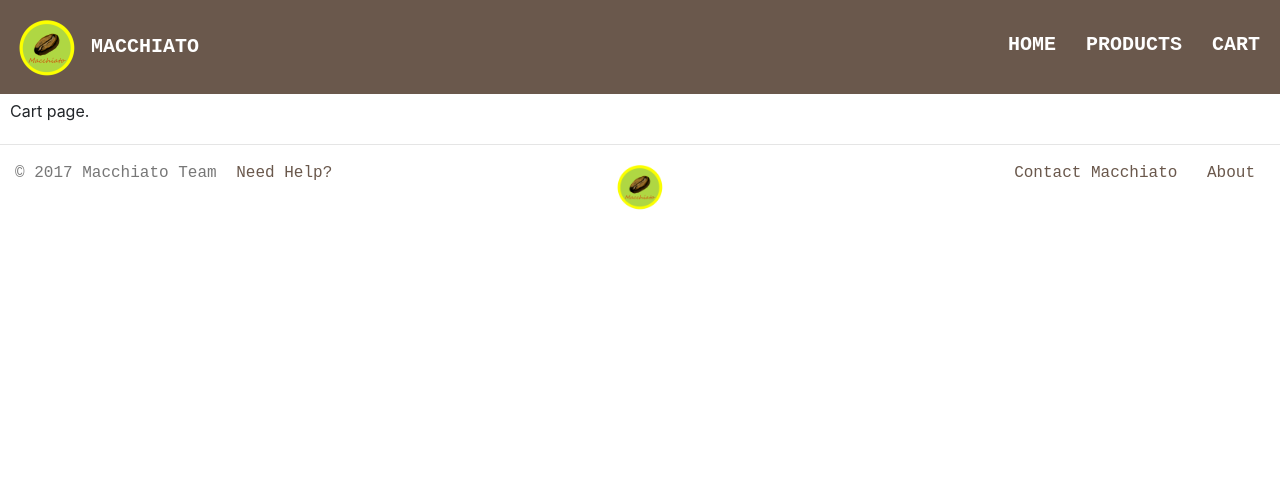
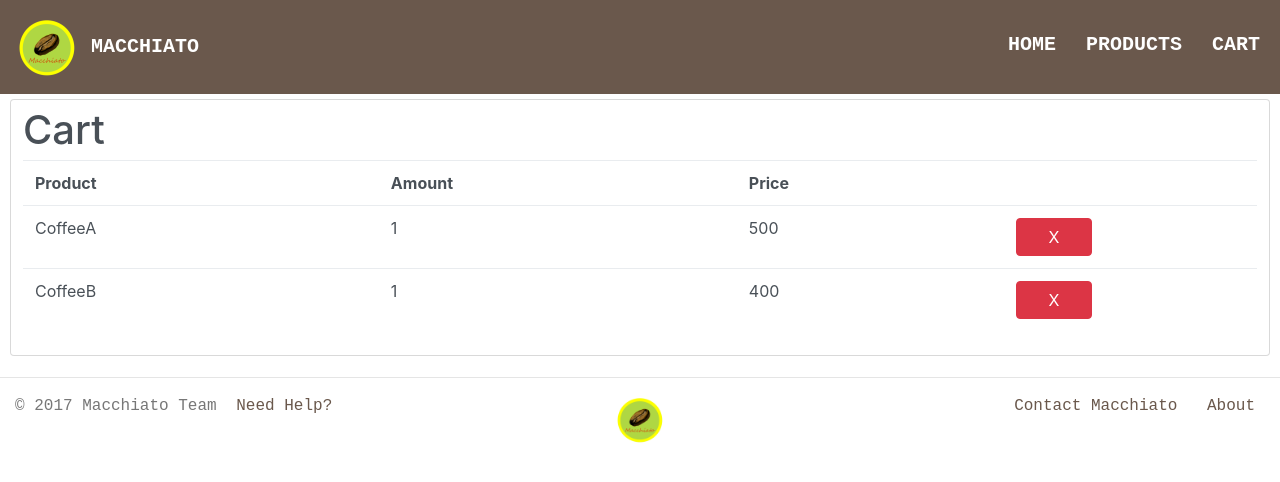
Before and after one commit to tuterdust/ECommerce, a Django app: page /cart/ in a window 1280 px wide. Shown: the top 482 px of the page. Run offline with Django 3.2, Linux system fonts and the light colour scheme; some libraries are stand-ins or nearby versions.

Commit message:
add details to cart page

```diff
--- a/src/main/templates/cart.html
+++ b/src/main/templates/cart.html
@@ -1,5 +1,35 @@
 {% extends 'base.html' %}
 
 {% block content %}
-  Cart page.
+<div class="panel panel-default form-control">
+  <div class="panel-heading"><h1>Cart</h1></div>
+  <table class="table">
+    <tr>
+      <th>Product</th>
+      <th>Amount</th>
+      <th>Price</th>
+      <th></th>
+    </tr>
+    <tr>
+      <td>CoffeeA</td>
+      <td>1</td>
+      <td>500</td>
+      <td>
+        <div class="col col-sm-4 btn btn-danger btn-block" onclick="featureUnavailable()">
+        X
+        </div>
+      </td>
+    </tr>
+    <tr>
+      <td>CoffeeB</td>
+      <td>1</td>
+      <td>400</td>
+      <td>
+        <div class="col col-sm-4 btn btn-danger btn-block" onclick="featureUnavailable()">
+        X
+        </div>
+      </td>
+    </tr>
+  </table>
+</div>
 {% endblock %}
```
